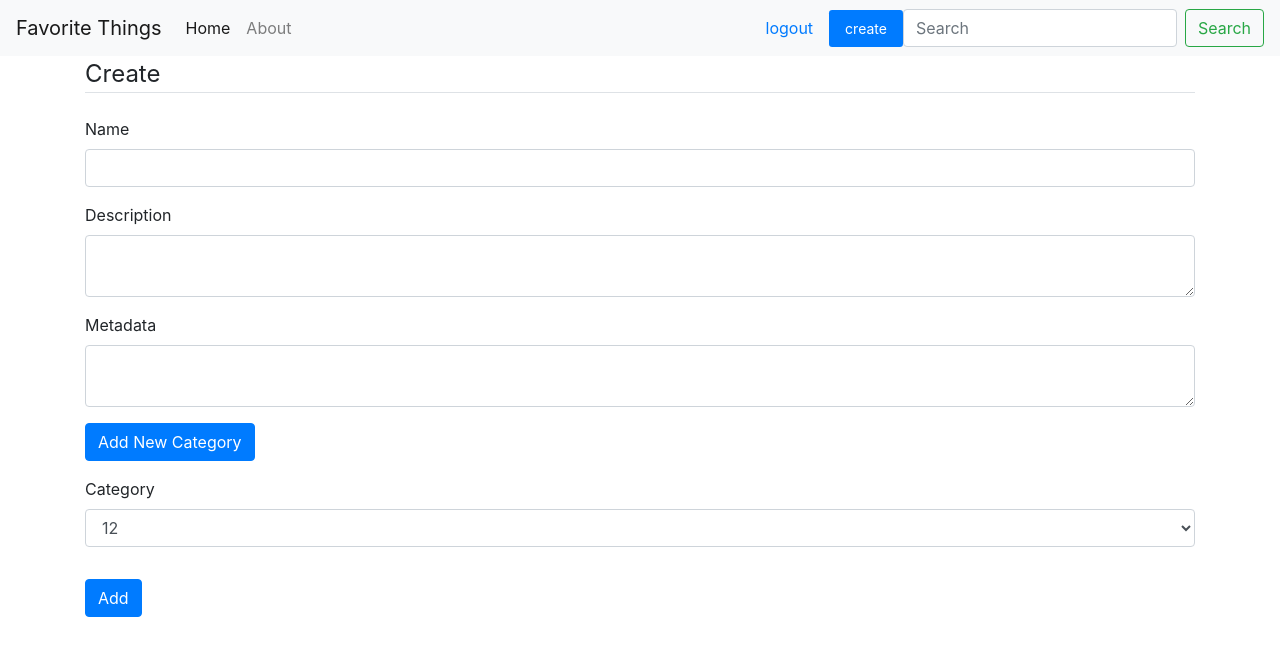
After one commit to ALaaRBK/favorite-things, a Flask app: page /create in a window 1280 px wide. The commit adds this page. Shown: the top 656 px of the page. Run offline with Flask 2, Linux system fonts and the light colour scheme; a user stored in the database is signed in; data comes from the database, SQL or seed files in the repository; both versions use the stored data as it was after the commit; some libraries are stand-ins or nearby versions.

Commit message:
create Categories table then make a relationship with user and favorites, give the user access to  create new  favorite  and category then save them

```diff
--- a/favoriteThings/forms.py
+++ b/favoriteThings/forms.py
@@ -1,6 +1,6 @@
 from flask_wtf import FlaskForm
-from wtforms import StringField,PasswordField,SubmitField,BooleanField
-from wtforms.validators import DataRequired,Length,Email,ValidationError
+from wtforms import StringField,PasswordField,SubmitField,BooleanField,TextAreaField,SelectField,IntegerField
+from wtforms.validators import DataRequired,Length,Email,ValidationError,NumberRange
 from favoriteThings.models import User
 
 class RegistrationForm(FlaskForm):
@@ -30,3 +30,23 @@ class LoginForm(FlaskForm):
                             validators=[DataRequired()])
     remmber = BooleanField('Remmber Me')
     submit = SubmitField('Login')
+
+class Create(FlaskForm):
+    title = StringField("Name",
+                        validators=[DataRequired(),Length(min=2,max=20)])
+    description = TextAreaField("Description",
+                            validators=[Length(0,150)])
+    metadata = TextAreaField("Metadata",
+                            validators=[Length(0,150)])
+    category=SelectField("Category",
+                        validators=[DataRequired()],choices = [])
+    newCategory = StringField("New Category")
+
+    submit = SubmitField('Add')
+
+
+class CreateCategory(FlaskForm):
+    newCategory = StringField("New Category",validators=[DataRequired()])
+    rate = IntegerField("Rate",
+                        validators=[DataRequired(),NumberRange(min=1)])
+    submit = SubmitField('Add')
--- a/favoriteThings/routes.py
+++ b/favoriteThings/routes.py
@@ -1,13 +1,17 @@
-from flask import render_template,Flask,url_for,redirect,flash,request
+from flask import render_template,Flask,url_for,redirect,flash,request,jsonify
 from favoriteThings import app,bcrypt,db
-from favoriteThings.models import User,Favorites
-from favoriteThings.forms import RegistrationForm,LoginForm
+from favoriteThings.models import User,Favorites,Categories
+from favoriteThings.forms import RegistrationForm,LoginForm,Create,CreateCategory
 from flask_login import login_user,current_user,logout_user,login_required
+from datetime import datetime
+
 
 @app.route('/')
 @login_required
 def home():
-    return render_template('index.html',title='Favorite Things')
+    favorites = Favorites.query.order_by(Favorites.rate.desc())
+    return render_template('home.html',favorites=favorites)
+
 
 @app.route('/about')
 def about():
@@ -48,3 +52,42 @@ def login():
 def logout():
     logout_user()
     return redirect(url_for('login'))
+
+@app.route('/create',methods=['POST','GET'])
+@login_required
+def create():
+    if not current_user.is_authenticated:
+            return redirect(url_for('home'))
+    form = Create()
+    create_category=CreateCategory()
+    categories =Categories.query.filter_by(user_id=current_user.id).all()
+    categoriesList = []
+    for category in categories:
+        categoriesList.append((category.name,category.name))
+    if form.validate_on_submit() or (form.category.data is not None and request.method == 'POST'):
+        category = Categories.query.filter_by(name=form.category.data).first()
+        if form.description.data and len(form.description.data) < 10:
+            form.description.errors.append('Description Field must be minimum 10 and 20 characters long')
+            return render_template('create.html',title='Create',form=form,categoryForm=CreateCategory,categories=categories)
+        favoriteThing = Favorites(title=form.title.data,description=form.description.data,meta_data=form.metadata.data,user_id=current_user.id,createdAt=datetime.utcnow(),group=category)
+        db.session.add(favoriteThing)
+        db.session.commit()
+        next_page = request.args.get('next')
+        return redirect(next_page) if next_page else redirect(url_for('home'))
+    form.category.choices = categoriesList
+    return render_template('create.html',title='Create',form=form,categoryForm=create_category,categories=categories)
+
+
+@app.route('/createCategory',methods=['POST'])
+@login_required
+def createCategory():
+    if not current_user.is_authenticated:
+            return redirect(url_for('home'))
+    newCategory = request.form.get('category')
+    rate = int(float(request.form.get('rate')))
+    if newCategory:
+        new = Categories(name=newCategory,user_id=current_user.id,rate=rate)
+        db.session.add(new)
+        db.session.commit()
+        return jsonify(success=True)
+    return  jsonify(success=False)
--- /dev/null
+++ b/favoriteThings/static/index.js
@@ -0,0 +1,21 @@
+$(document).ready(function () {
+    $("#addCategory").click(function () {
+        var newCategory = $("#newCategory").val()
+        var rate = $("#rate").val()
+        console.log(rate,"rate")
+        // add new Category to Category table
+        $.ajax({
+            url: '/createCategory',
+            type: "POST",
+            data: { category: newCategory,rate:rate },
+            dataType: 'json',
+            success: function (d) {
+                $(function () {
+                    $('#createCategory').modal('toggle');
+                    $("#newCategory").val("")
+                });
+                $("#category").append(new Option(newCategory, newCategory));
+            }
+        })
+    });
+});
--- /dev/null
+++ b/favoriteThings/templates/create.html
@@ -0,0 +1,125 @@
+{% extends "index.html" %}
+
+{% block content %}
+<div class="content-section">
+    <form action="" method="POST">
+        {{ form.hidden_tag() }}
+        <fieldset class="form-group">
+            <legend class="border-bottom mb-4">{{title}}</legend>
+            <div class="form-group">
+                    {{form.title.label(class="form-control-label")}}
+                    {% if form.title.errors %}
+                    {{form.title(class="form-control is-invalid")}}
+                    <div class="invalid-feedback">
+                        {% for error  in form.title.errors %}.
+                        <span> {{error}} </span>
+                        {%endfor%}
+                    </div>
+                    {% else %}
+                    {{form.title(class="form-control")}}
+                    {% endif %}
+            </div>
+            <div class="form-group">
+                    {{form.description.label(class="form-control-label")}}
+                    {% if form.description.errors %}
+                    {{form.description(class="form-control is-invalid")}}
+                    <div class="invalid-feedback">
+                        {% for error  in form.description.errors %}.
+                        <span> {{error}} </span>
+                        {%endfor%}
+                    </div>
+                    {% else %}
+                    {{form.description(class="form-control")}}
+                    {% endif %}
+            </div>
+            <div class="form-group">
+                    {{form.metadata.label(class="form-control-label")}}
+                    {% if form.metadata.errors %}
+                    {{form.metadata(class="form-control is-invalid")}}
+                    <div class="invalid-feedback">
+                        {% for error  in form.metadata.errors %}.
+                        <span> {{error}} </span>
+                        {%endfor%}
+                    </div>
+                    {% else %}
+                    {{form.metadata(class="form-control")}}
+                    {% endif %}
+            </div>
+            <div class="form-group">
+                    <!-- Button trigger modal -->
+                    <button type="button" class="btn btn-primary" data-toggle="modal" data-target="#createCategory">
+                            Add New Category
+                    </button>
+            </div>
+            <div class="form-group">
+                    {{form.category.label(class="form-control-label")}}
+                    {% if form.category.errors %}
+                    {{form.category(class="form-control is-invalid")}}
+                    <div class="invalid-feedback">
+                        {% for error  in form.category.errors %}.
+                        <span> {{error}} </span>
+                        {%endfor%}
+                    </div>
+                    {% else %}
+                    {{form.category(class="form-control")}}
+                    {% endif %}
+            </div>
+        </fieldset>
+        <div class="form-group">
+            {{form.submit(class="btn btn-primary")}}
+        </div>
+    </form>
+
+</div>
+
+      <!-- Modal -->
+      <div class="modal fade" id="createCategory" tabindex="-1" role="dialog" aria-labelledby="createCategoryLabel" aria-hidden="true">
+        <div class="modal-dialog" role="document">
+          <div class="modal-content">
+            <div class="modal-header">
+              <h5 class="modal-title" id="createCategoryLabel">Add Category</h5>
+              <button type="button" class="close" data-dismiss="modal" aria-label="Close">
+                <span aria-hidden="true">&times;</span>
+              </button>
+            </div>
+            <form action="" method="POST">
+            {{ categoryForm.hidden_tag() }}
+            <div class="modal-body">
+                    {{categoryForm.newCategory.label(class="categoryForm-control-label")}}
+                    {% if categoryForm.newCategory.errors %}
+                    {{categoryForm.newCategory(class="categoryForm-control is-invalid")}}
+                    <div class="invalid-feedback">
+                        {% for error  in categoryForm.newCategory.errors %}.
+                        <span> {{error}} </span>
+                        {%endfor%}
+                    </div>
+                    {% else %}
+                    {{categoryForm.newCategory(class="categoryForm-control")}}
+                    {% endif %}
+            </div>
+            <div class="form-group">
+                    {{categoryForm.rate.label(class="form-control-label")}}
+                    {% if categoryForm.rate.errors %}
+                    {{categoryForm.rate(class="form-control is-invalid")}}
+                    <div class="invalid-feedback">
+                        {% for error  in categoryForm.rate.errors %}.
+                        <span> {{error}} </span>
+                        {%endfor%}
+                    </div>
+                    {% else %}
+                    {{categoryForm.rate(class="form-control")}}
+                    {% endif %}
+            </div>
+            <div class="modal-footer">
+              <button type="button" class="btn btn-secondary" data-dismiss="modal">Close</button>
+              <!-- {{categoryForm.submit(class="btn btn-primary")}} -->
+              <button type="button" id="addCategory"  class="btn btn-primary">Save changes</button>
+            </div>
+            </form>
+
+          </div>
+        </div>
+      </div>
+ <script type="text/javascript" src="{{ url_for('static', filename='index.js') }}"></script>
+
+{% endblock content%}
--- a/favoriteThings/templates/index.html
+++ b/favoriteThings/templates/index.html
@@ -29,6 +29,7 @@
           </ul>
           {% if current_user.is_authenticated %}
           <a class="nav-link" href="{{url_for('logout')}}">logout</a>
+          <a class="nav-link btn-primary btn-sm" href="{{url_for('create')}}">create</a>
           {%else%}
             <a class="nav-link" href="{{url_for('login')}}">login</a>
             <a class="nav-link" href="{{url_for('register')}}">sign up</a>
```
Also changed, not shown: favoriteThings/models.py (+11 -0 lines), favoriteThings/templates/home.html (added, +32 -0 lines), favoriteThings/site.db.
